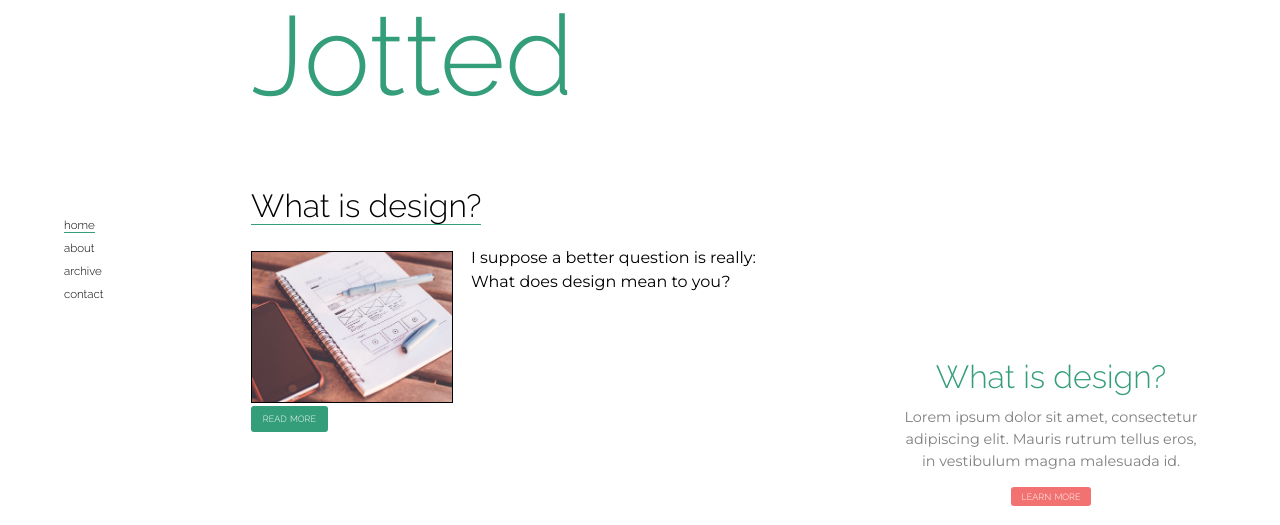
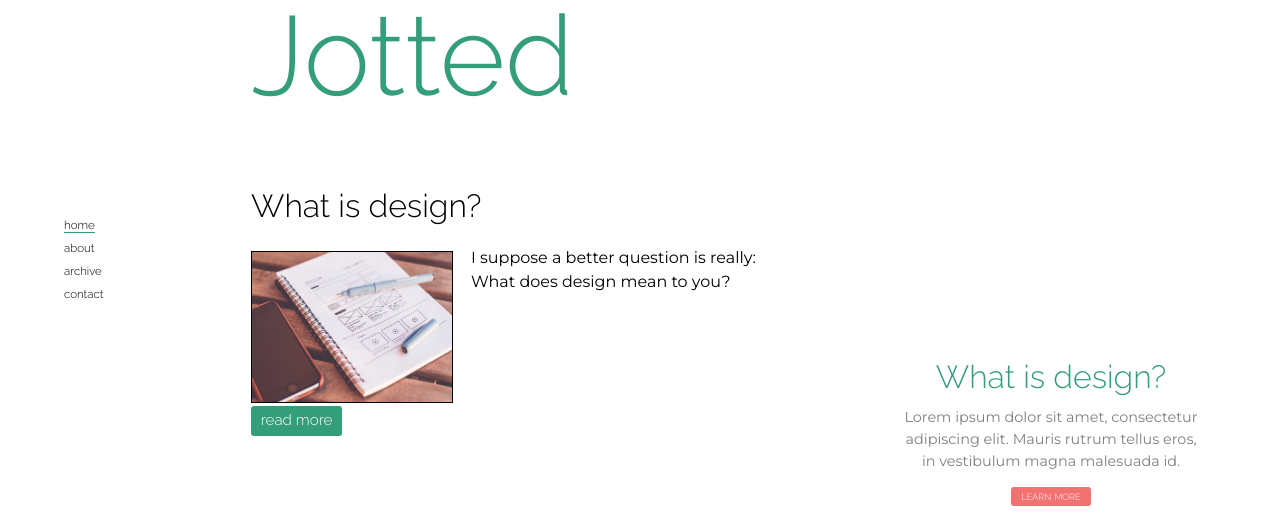
Before and after one commit to abelshinabery/jotted-blog, a Jekyll site: the page built from index.html, in a window 1280 px wide. Shown: the top 525 px of the page. Built offline with Jekyll 4.4.1, drawn with Linux system fonts in a browser that asks for light colours.

Commit message:
General changes (Trying to figure out why header is different in post

```diff
--- a/_includes/post-header.html
+++ /dev/null
@@ -1,3 +0,0 @@
-<header id="header">
-  <h1 id="title">Jotted</h1>
-</header>
--- a/_layouts/post.html
+++ b/_layouts/post.html
@@ -9,7 +9,7 @@
 
   <body id="post-body">
     <div id="grid-container">
-      {% include post-header.html %}
+      {% include header.html %}
       {% include nav.html %}
       <main id="main">
         <div class="post-container">
--- a/_scss/2-base/_base.scss
+++ b/_scss/2-base/_base.scss
@@ -346,6 +346,7 @@
 #post-title {
 	font-family: Raleway, helvetica;
 	font-size: 5em;
+	font-weight: 300;
 	align-self: center;
 	margin: 3em auto 2em auto;
 }
--- a/_scss/2-base/_media-queries.scss
+++ b/_scss/2-base/_media-queries.scss
@@ -95,7 +95,6 @@
 
 	.article-preview-title a {
 		color: black;
-		border-bottom: 1px solid #349E7A;
 	}
 
 	.article-preview-text {
@@ -112,8 +111,7 @@
 		justify-content: center;
 		align-items: center;
 		position: relative;
-		font-size: .8em;
-		font-variant: small-caps;
+		font-size: .95em;
 		color: white !important;
 		bottom: 160px;
 		width: 6em;
```
